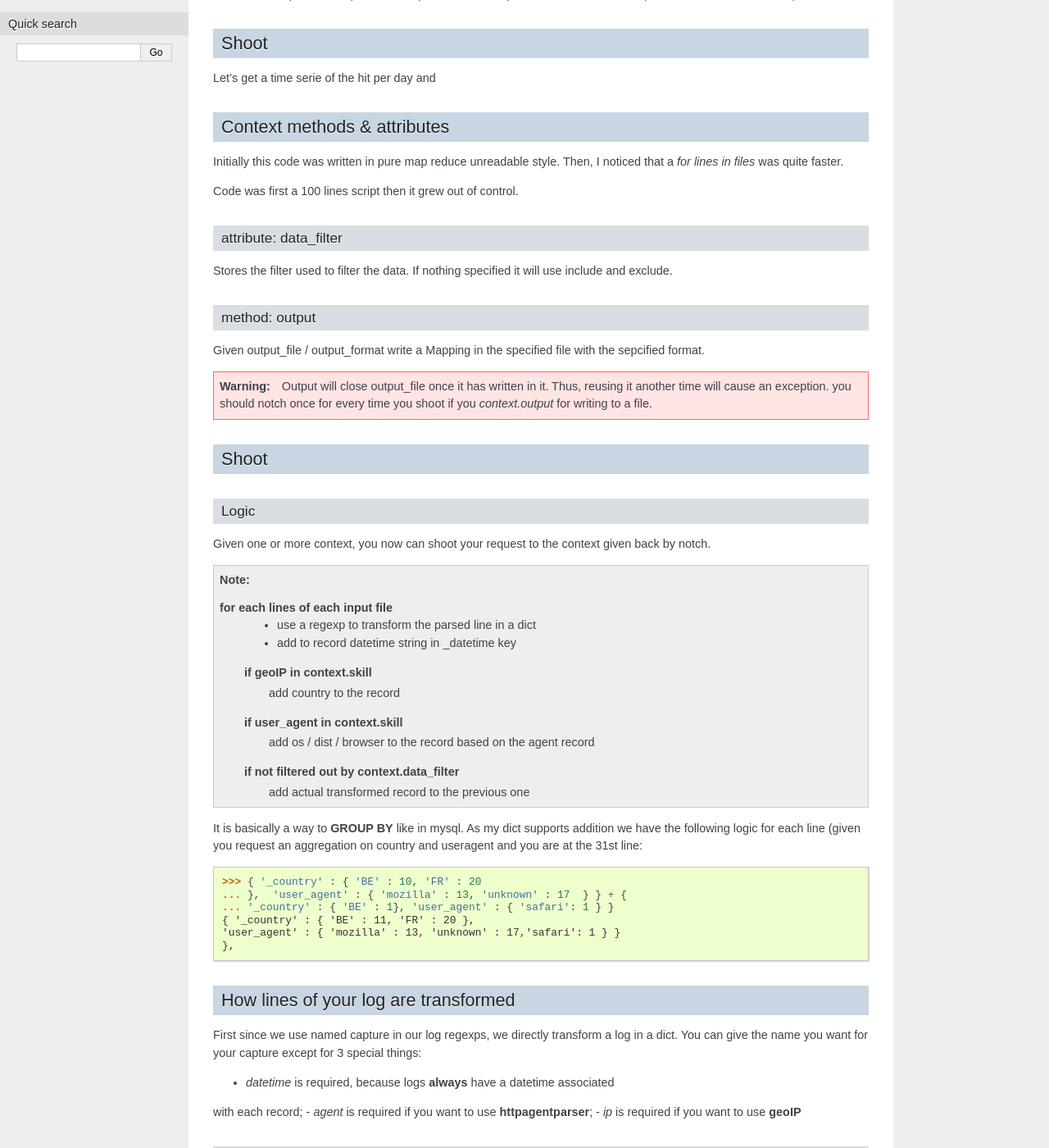
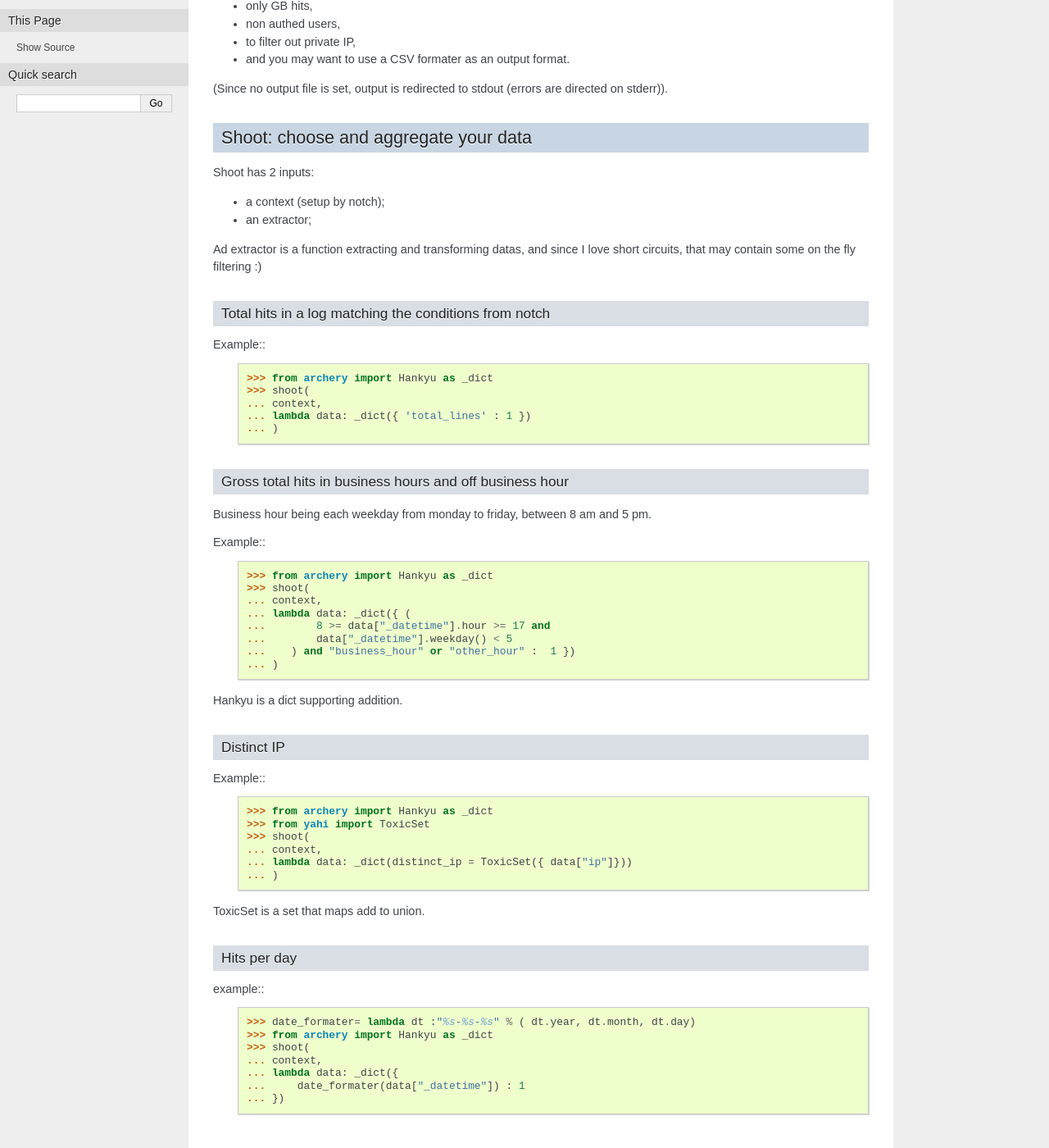
Before and after one commit to jul/yahi, a Sphinx documentation site: the page built from docs/source/console.rst, in a window 1280 px wide and 1400 px high, scrolled down 519 px. Shown: the whole window at 82% size. Built offline with Sphinx 7.4.7, drawn with Linux system fonts in a browser that asks for light colours; pages that are not in the unit, such as notebooks, are missing from menus; some of the changed text lies outside the part shown.

Commit message:
improving docs

```diff
--- a/docs/source/console.rst
+++ b/docs/source/console.rst
@@ -1,5 +1,5 @@
-How it works?
-*************
+Notch and shoot logic
+*********************
 
 For this exercice I do have a preference for *bpython*, since it has the ctrl+S shortcut.  Thus, you can save any «experiments» in a file.
 
@@ -20,104 +20,77 @@ So let's take an example::
     )
     # include.json contains : { "_country"  : "GB","user" : "-" }
 
-Here you parse two files, you will want to get only GB hits of non authed users,except private IP, and you may want to sue CSV as an output format. (Since
-no output file is set, output is redirected to stdout (errors are directed
-on stderr).
+Here you parse two files, you want:
 
-Shoot
-=====
+- only GB hits,
+- non authed users,
+- to filter out private IP,
+- and you may want to use a CSV formater as an output format.
 
-Let's get a time serie of the hit per day and
+(Since no output file is set, output is redirected to stdout (errors are directed
+on stderr)).
 
 
-Context methods & attributes
-============================
+Shoot: choose and aggregate your data
+=====================================
 
-Initially this code was written in pure map reduce unreadable style.
-Then, I noticed that a `for lines in files` was quite faster.
+Shoot has 2 inputs:
 
-Code was first a 100 lines script then it grew out of control.
+- a context (setup by notch);
+- an extractor;
+
+Ad extractor is a function extracting and transforming datas, and since I love
+short circuits, that may contain some on the fly filtering :)
+
+Total hits in a log matching the conditions from notch
+------------------------------------------------------
+
+Example::
+    >>> from archery import Hankyu as _dict
+    >>> shoot(
+    ... context,
+    ... lambda data: _dict({ 'total_lines' : 1 })
+    ... )
 
 
-attribute: data_filter
------------------------
+Gross total hits in business hours and off business hour
+--------------------------------------------------------
 
-Stores the filter used to filter the data. If nothing specified it will
-use include and exclude.
+Business hour being each weekday from monday to friday, between 8 am and 5 pm.
 
-method: output
---------------
+Example::
+    >>> from archery import Hankyu as _dict
+    >>> shoot(
+    ... context,
+    ... lambda data: _dict({ (
+    ...        8 >= data["_datetime"].hour >= 17 and
+    ...        data["_datetime"].weekday() < 5
+    ...    ) and "business_hour" or "other_hour" :  1 })
+    ... )
 
-Given output_file / output_format write a Mapping in the specified
-file with the sepcified format.
+Hankyu is a dict supporting addition.
+
+Distinct IP
+-----------
 
 
-.. warning::
-    Output will close output_file once it has written in it.
-    Thus, reusing it another time will cause an exception.
-    you should notch once for every time you shoot if you `context.output`
-    for writing to a file.
+Example::
+    >>> from archery import Hankyu as _dict
+    >>> from yahi import ToxicSet
+    >>> shoot(
+    ... context,
+    ... lambda data: _dict(distinct_ip = ToxicSet({ data["ip"]}))
+    ... )
 
+ToxicSet is a set that maps add to union.
 
-Shoot
-=====
-
-Logic
------
-
-Given one or more context, you now can shoot your request to the context
-given back by notch.
-
-.. note::
-    for each lines of each input file
-        - use a regexp to transform the parsed line in a dict
-        - add to record datetime string in _datetime key
-        if geoIP in context.skill
-            add country to the record
-        if user_agent in context.skill
-            add os / dist / browser to the record based on the agent record
-        if not filtered out by context.data_filter
-            add actual transformed record to the previous one
-
-It is basically a way to **GROUP BY** like in mysql.
-As my dict supports addition we have the following logic for each line (given
-you request an aggregation on country and useragent and you are at the 31st line::
-    >>> { '_country' : { 'BE' : 10, 'FR' : 20
-    ... },  'user_agent' : { 'mozilla' : 13, 'unknown' : 17  } } + {
-    ... '_country' : { 'BE' : 1}, 'user_agent' : { 'safari': 1 } }
-    { '_country' : { 'BE' : 11, 'FR' : 20 },
-    'user_agent' : { 'mozilla' : 13, 'unknown' : 17,'safari': 1 } }
-    },
-
-How lines of your log are transformed
-=====================================
-
-First since we use named capture in our log regexps, we directly transform
-a log in a dict. You can give the name you want for your capture except for
-3 special things:
-
-- *datetime* is required, because logs **always** have a datetime associated
-with each record;
-- *agent* is required if you want to use **httpagentparser**;
-- *ip* is required if you want to use **geoIP**
-
-Datetime
---------
-
-Once *datetime* is captured since datetime objects are easier to use than strings
-`datetime` value is  transformed in `_datetime` with the date_pattern.
-
-GeoIP
------
-
-Once *ip* is catpured given `geo_ip` is enabled `_country` will be set with
-the 2 letters of the ISO code of the country.
-
-HttpUserAgentParser
--------------------
-
-Once agent is captured, it will be transformed -if `user_agent` is enabled- into
-
-- `_dist_name`: the OS;
-- `_browser_name`: the name of the web browser;
-- `_browser_version`: the version of the browser.
+Hits per day
+------------
+example::
+    >>> date_formater= lambda dt :"%s-%s-%s" % ( dt.year, dt.month, dt.day)
+    >>> from archery import Hankyu as _dict
+    >>> shoot(
+    ... context,
+    ... lambda data: _dict({
+    ...     date_formater(data["_datetime"]) : 1
+    ... })
--- a/docs/source/index.rst
+++ b/docs/source/index.rst
@@ -11,8 +11,8 @@ Contents:
    logic.rst
    console.rst
    custom_script.rst
+   misusing.rst
 
-   :maxdepth: 2
 
 
 Shooting web log (apache included) like a native american
```
Also changed, not shown: docs/source/logic.rst (added, +121 -0 lines), docs/source/misusing.rst (added, +7 -0 lines).
